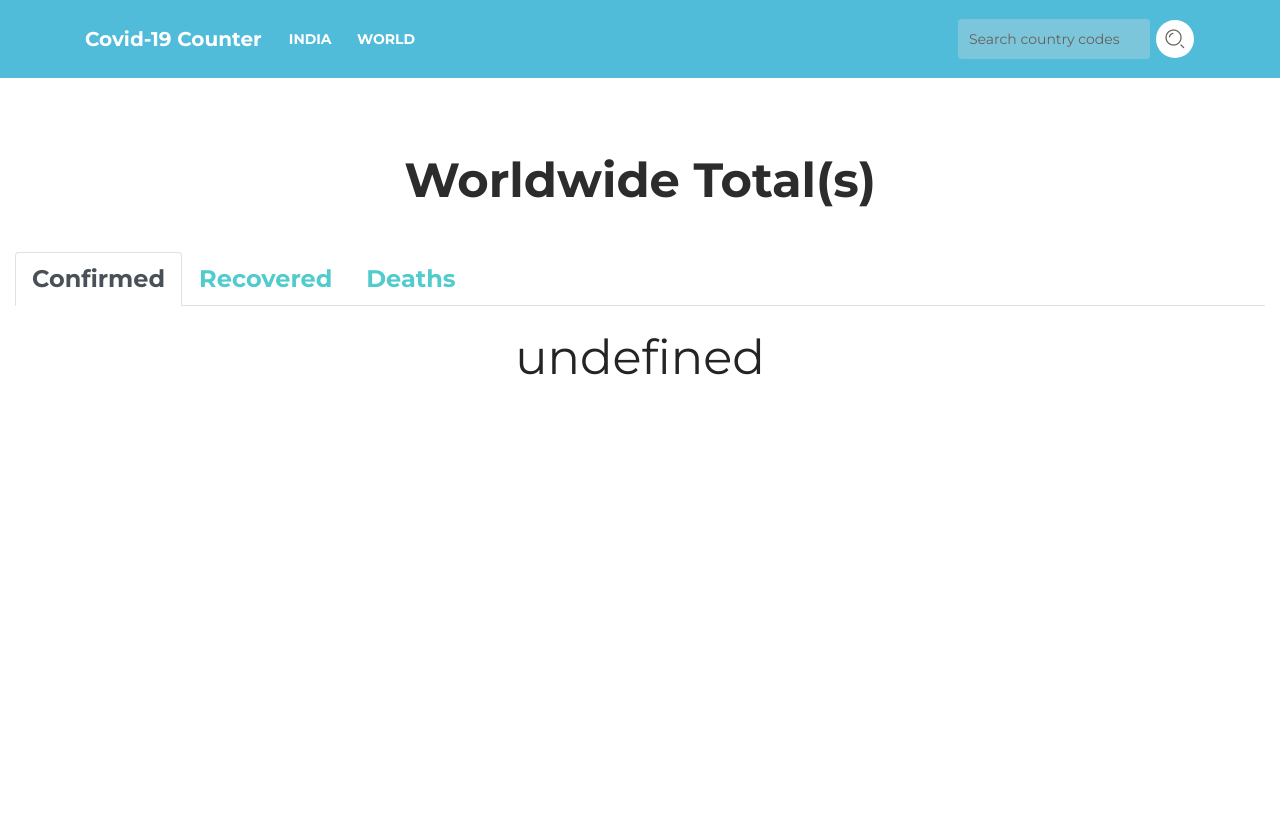
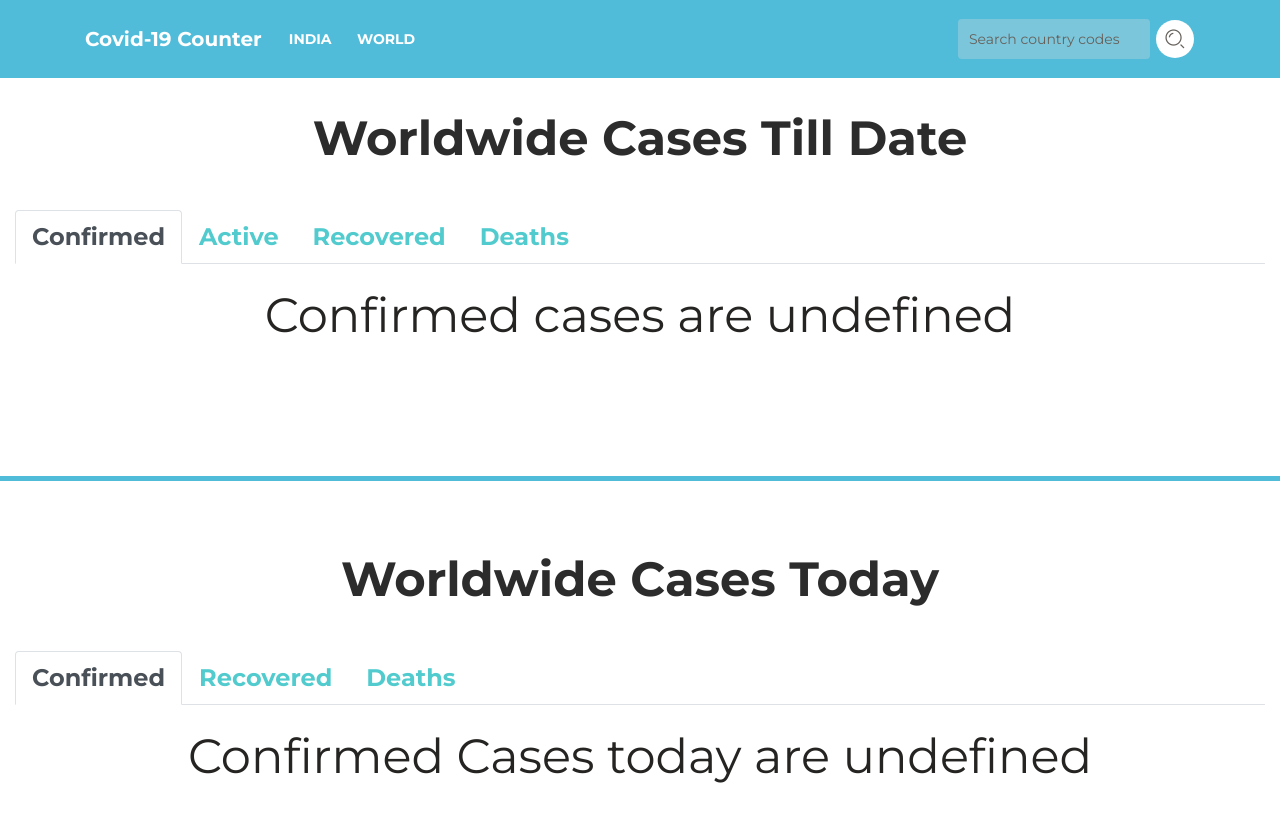
Before and after one commit to navendrasinghshekhawat/covid19, a website: page index.html in a window 1280 px wide. Before the commit the page ends 800 px from the top, so only its background shows below. Drawn offline with Linux system fonts and the light colour scheme; no server answers.

Commit message:
added feature for todays cases

```diff
--- a/assets/js/scripts.js
+++ b/assets/js/scripts.js
@@ -19,6 +19,7 @@ var ind= document.getElementById("india");
 ind.addEventListener('click',function(){
     hidet("tableworld");
     hidet("land");
+    hidet("landtoday");
     showt("tableindia");
     });
 
@@ -27,52 +28,93 @@ var word= document.getElementById("word");
 word.addEventListener('click',function(){
     hidet("tableindia");
     hidet("land");
+    hidet("landtoday");
     showt("tableworld");
     });
 
 //link for click on covid-19 counter
-var word= document.getElementById("home");
-word.addEventListener('click',function(){
+var home = document.getElementById("covid");
+home.addEventListener('click',function(){
     hidet("tableindia");
     hidet("tableworld");
     showt("land");
+    showt("landtoday");
     });
 
-// //mathdroid api for landing page....
-var confirmed,recovered,deaths;
-fetch('https://covid19.mathdro.id/api/')
-.then((response)=>{
-return response.json()
-})
-.then((data)=>{
-confirmed=data["confirmed"]["value"];
-recovered=data["recovered"]["value"];
-deaths=data["deaths"]["value"];
-})
+// //thevirustracker.com api for landing page....
+var confirmed,recovered,deaths,activecase,confirmedtoday,recoveredtoday,deathstoday;
+function mathapi(){
+    fetch('https://api.thevirustracker.com/free-api?global=stats')
+    .then((response)=>{
+    return response.json()
+    })
+    .then((data)=>{
+    confirmed=data["results"][0]["total_cases"];
+    recovered=data["results"][0]["total_recovered"];
+    deaths=data["results"][0]["total_deaths"];
+    activecase=data["results"][0]["total_deaths"];
+    })
+}
+mathapi();
 
+//ninja api for landing page today stats
+function ninja(){
+    fetch('https://corona.lmao.ninja/v2/continents?yesterday=true&sort')
+    .then((response)=>{
+    return response.json()
+    })
+    .then((data)=>{
+    confirmedtoday=data[0]["todayCases"];
+    recoveredtoday=data[0]["todayRecovered"];
+    deathstoday=data[0]["todayDeaths"];
+    })
+}
+ninja();
 //time function
 function print(){
 setTimeout(function(){
-    console.log(confirmed);
-    console.log(recovered);
-    console.log(deaths);
+    console.log(confirmedtoday);
+    console.log(activecase);
+    console.log(recoveredtoday);
+    console.log(deathstoday);
 
+//for world till date
     var landingconfirmed=document.getElementById("confirmedcases");
     console.log(landingconfirmed);
-    landingconfirmed.innerText=confirmed;
+    landingconfirmed.innerText="Confirmed cases are " + confirmed;
+
+    var landingactive=document.getElementById("activecase");
+    console.log(landingactive);
+    landingactive.innerText="Active cases are " + activecase;
 
     var landingrecovered=document.getElementById("recovered");
     console.log(landingrecovered);
-    landingrecovered.innerText=recovered;
+    landingrecovered.innerText="Recovered cases are " + recovered;
 
     var landingdeaths=document.getElementById("dead");
     console.log(landingdeaths);
-    landingdeaths.innerText=deaths;
-},2000);
+    landingdeaths.innerText="Deaths are  " + deaths;
+
+//for world today
+    var landingconfirmedtoday=document.getElementById("confirmedcasestoday");
+    console.log(landingconfirmedtoday);
+    landingconfirmedtoday.innerText="Confirmed Cases today are  " + confirmedtoday;
+
+    var landingrecoveredtoday=document.getElementById("recoveredtoday");
+    console.log(landingrecoveredtoday);
+    landingrecoveredtoday.innerText="Recovered Cases today are  " + recoveredtoday;
+
+    var landingdeathstoday=document.getElementById("deadtoday");
+    console.log(landingdeathstoday);
+    landingdeathstoday.innerText="Deaths today are  " + deathstoday;
+  //  print();
+},3000);
+
 }
-//test of time function...
+//test of time function...for landing page
 print();
 
+//thevirustracker.com api for world
 
 
 
--- a/index.html
+++ b/index.html
@@ -21,7 +21,7 @@
     <!-- navbar -->
     <nav class="navbar navbar-expand-lg bg-info">
         <div class="container">
-          <a class="navbar-brand" href="#"><strong id="home">Covid-19 Counter</strong></a>
+          <a class="navbar-brand" href="#" id="covid"><strong>Covid-19 Counter</strong></a>
           <button class="navbar-toggler" type="button" data-toggle="collapse" data-target="#navbarTogglerDemo02" aria-controls="navbarTogglerDemo02" aria-expanded="false" aria-label="Toggle navigation">
           <span class="navbar-toggler-bar navbar-kebab"></span>
           <span class="navbar-toggler-bar navbar-kebab"></span>
@@ -31,7 +31,7 @@
           <div class="collapse navbar-collapse" id="navbarTogglerDemo02">
             <ul class="navbar-nav mr-auto mt-2 mt-lg-0">
               <li class="nav-item active">
-                <a class="nav-link" href="#"><strong id="india">India </strong><span class="sr-only">(current)</span></a>
+                <a class="nav-link" href="#"><strong id="india">India </strong><span class="sr-only"></span></a>
               </li>
               <li class="nav-item active">
                 <a class="nav-link" href="#"><strong id="word">World</strong></a>
@@ -56,34 +56,34 @@
       <h3 align="Center"><strong>India</strong></h3>
     <table class="table">
         <thead class=" text-primary">
-           <tr><th> State </th> <th> Confirmed </th> <th> Active </th> <th class="text-right"> Deaths </th> </tr>
+           <tr><th> State </th> <th> Confirmed </th> <th> Active </th> <th> Recovered </th> <th > Deaths </th> </tr>
         </thead>
      <tbody>
-          <tr> <td> element of table 1 </td> <td> Niger </td> <td> Oud-Turnhout </td> <td class="text-right"> $36,738 </td> </tr>
-          <tr> <td> Minerva Hooper </td> <td> Curaçao </td> <td> Sinaai-Waas </td> <td class="text-right"> $23,789 </td> </tr>
+          <tr> <td> name of state </td> <td> confirm1 </td> <td> Active1 </td> <td> recover1 </td> <td > $36,738 </td> </tr>
+          <tr> <td> Minerva Hooper </td> <td> Curaçao </td> <td> Sinaai-Waas </td> <td> recover2 </td><td > $23,789 </td> </tr>
 
     </tbody>
         </table>
     </div>
-    <br><br>
     <!-- this is table world  -->
     <div class="table-responsive" id="tableworld">
       <h3 align="Center"><strong>World</strong></h3>
     <table class="table">
       <thead class=" text-primary">
-         <tr><th> Country Name </th> <th> Confirmed </th> <th> Active </th> <th class="text-right"> Deaths </th> </tr>
+         <tr><th> Country Name </th> <th> Confirmed </th> <th> Active </th> <th> Recovered </th> <th > Deaths </th> </tr>
       </thead>
    <tbody>
-        <tr> <td> element of table 2 </td> <td> Niger </td> <td> Oud-Turnhout </td> <td class="text-right"> $36,738 </td> </tr>
-        <tr> <td> Minerva Hooper </td> <td> Curaçao </td> <td> Sinaai-Waas </td> <td class="text-right"> $23,789 </td> </tr>
+        <tr> <td> element of table 2 </td> <td> Niger </td> <td> Oud-Turnhout </td> <td> recover1 </td> <td > $36,738 </td> </tr>
+        <tr> <td> Minerva Hooper </td> <td> Curaçao </td> <td> Sinaai-Waas </td> <td> recover2 </td> <td > $23,789 </td> </tr>
 
   </tbody>
       </table>
     </div>
     <!-- table ends here -->
-    <!-- nav-based-card for landing page -->
+
+    <!-- nav-based-card for landing page world till date-->
     <div id="land">
-    <h3 align="Center" ><font size="30px"><strong>Worldwide Total(s)</strong></font></h3>
+    <h3 align="Center" ><font size="30px"><strong>Worldwide Cases Till Date</strong></font></h3>
     <div class="card card-nav-tabs card-plain">
       <div class="card-header card-header-danger">
           <!-- colors: "header-primary", "header-info", "header-success", "header-warning", "header-danger" -->
@@ -94,7 +94,10 @@
                           <a class="nav-link active" href="#confirmed" data-toggle="tab"><font size="5px"><strong>Confirmed</strong></font></a>
                       </li>
                       <li class="nav-item">
-                          <a class="nav-link" href="#active" data-toggle="tab"><font size="5px"><strong>Recovered</strong></font></a>
+                        <a class="nav-link" href="#active" data-toggle="tab"><font size="5px"><strong>Active</strong></font></a>
+                     </li>
+                      <li class="nav-item">
+                          <a class="nav-link" href="#recover" data-toggle="tab"><font size="5px"><strong>Recovered</strong></font></a>
                       </li>
                       <li class="nav-item">
                           <a class="nav-link" href="#deaths" data-toggle="tab"><font size="5px"><strong>Deaths</strong></font></a>
@@ -108,6 +111,9 @@
                 <font size="10px"><p id="confirmedcases">Confirmed cases are</p></font>
               </div>
               <div class="tab-pane" id="active">
+                <font size="10px"><p id="activecase">Active cases are </p></font>
+              </div>
+              <div class="tab-pane" id="recover">
                 <font size="10px"><p id="recovered">Recovered cases are </p></font>
               </div>
               <div class="tab-pane" id="deaths">
@@ -118,7 +124,56 @@
     </div>
     </div>
     <!-- card ends here -->
+    <br><br><br><hr style="height:5px;border-width:0;color:#51bcda;background-color:#51bcda"><br><br><br>
+<!-- new card for toady stats begins here -->
+<div id="landtoday">
+  <h3 align="Center" ><font size="30px"><strong>Worldwide Cases Today</strong></font></h3>
+  <div class="card card-nav-tabs card-plain">
+    <div class="card-header card-header-danger">
+        <!-- colors: "header-primary", "header-info", "header-success", "header-warning", "header-danger" -->
+        <div class="nav-tabs-navigation ">
+            <div class="nav-tabs-wrapper">
+                <ul class="nav nav-tabs " data-tabs="tabs">
+                    <li class="nav-item ">
+                        <a class="nav-link active" href="#confirmedtoday" data-toggle="tab"><font size="5px"><strong>Confirmed</strong></font></a>
+                    </li>
+                    <li class="nav-item">
+                        <a class="nav-link" href="#recovertoday" data-toggle="tab"><font size="5px"><strong>Recovered</strong></font></a>
+                    </li>
+                    <li class="nav-item">
+                        <a class="nav-link" href="#deathstoday" data-toggle="tab"><font size="5px"><strong>Deaths</strong></font></a>
+                    </li>
+                </ul>
+            </div>
+        </div>
+    </div><div class="card-body ">
+        <div class="tab-content text-center">
+            <div class="tab-pane active" id="confirmedtoday">
+              <font size="10px"><p id="confirmedcasestoday">Confirmed cases today are</p></font>
+            </div>
+            <div class="tab-pane" id="recovertoday">
+              <font size="10px"><p id="recoveredtoday">Recovered cases today are </p></font>
+            </div>
+            <div class="tab-pane" id="deathstoday">
+              <font size="10px"><p id="deadtoday">Deaths today are</p></font>
+            </div>
+        </div>
+    </div>
+  </div>
+  </div>
+  <!-- the card ends here -->
+
+
+
+
+
+
   </body>
+
+
+
+
+<!-- javascript file links ahead -->
   <!--   Core JS Files   -->
   <script src="assets/js/core/jquery.min.js" type="text/javascript"></script>
   <script src="assets/js/core/popper.min.js" type="text/javascript"></script>
```
